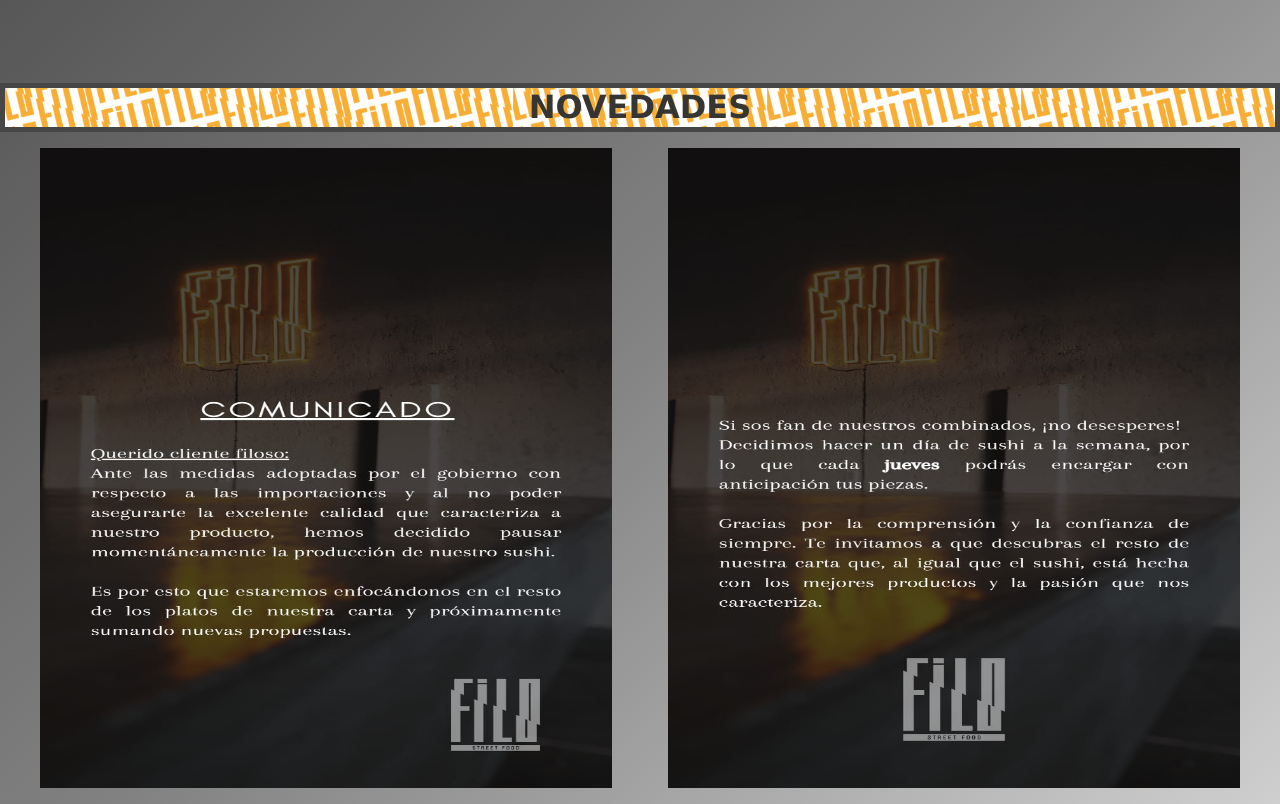
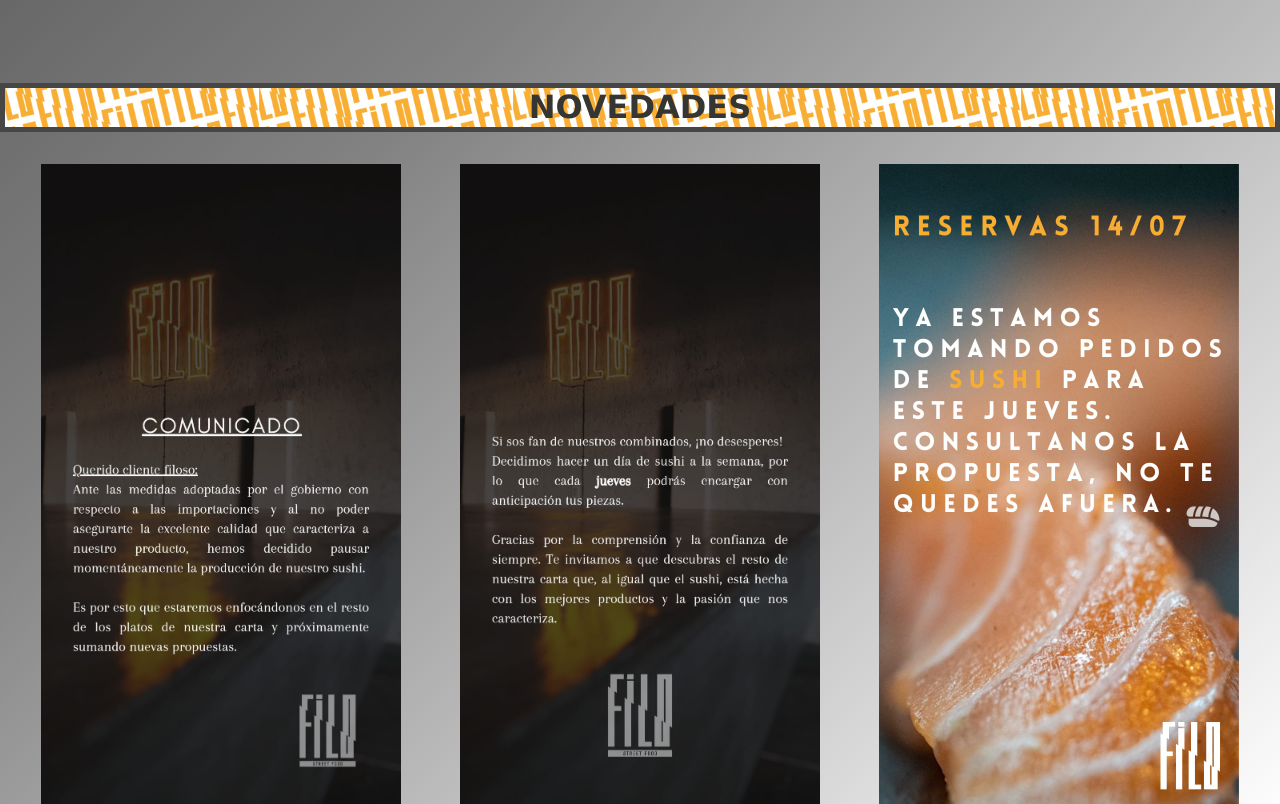
Before and after one commit to Salvita4/project-desafio-bootstrap, a plain HTML site: page index.html in a window 1280 px wide. Shown: the part 2865-3669 px from the top of the page. Drawn offline with nearby package versions, Linux system fonts and the light colour scheme.

Commit message:
cambios finales espero x2

```diff
--- a/style/style.css
+++ b/style/style.css
@@ -158,11 +158,21 @@ body{
     height: auto;
 }
 
+.nov{
+    display: flex;
+    flex-direction: column;
+    align-content: center;
+    align-items: center;
+    gap: 2em;
+    padding-bottom: 1em;
+    object-fit: contain;
+}
 
 .nov__img{
-    min-width: 40vw;
-    min-height: 60vh;
-    margin: 1em;
+    width: auto;
+    height: 75vh;
+    margin-bottom: 1em;
+    object-fit: contain;
 }
 
 .pieDePagina{
```
